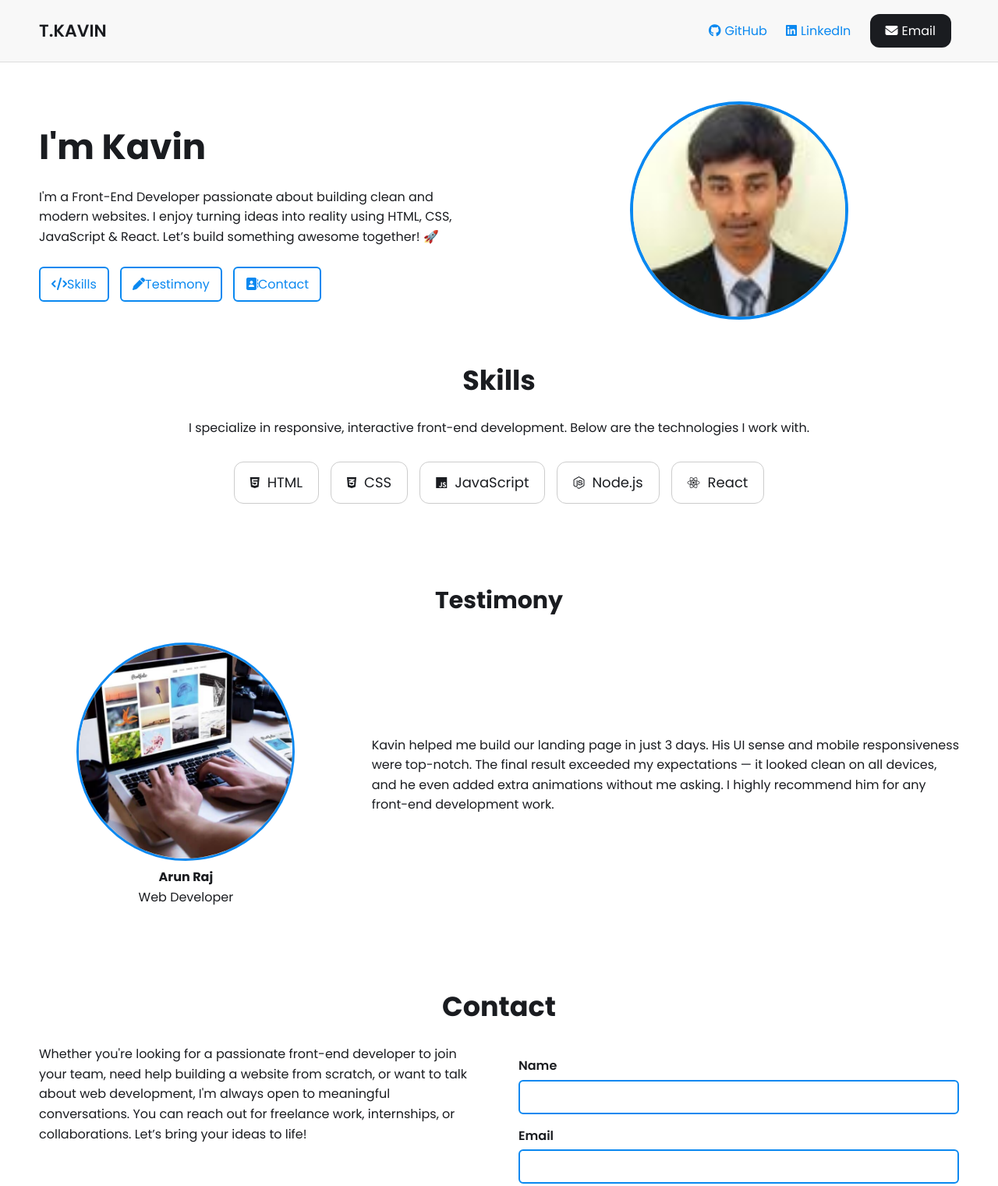
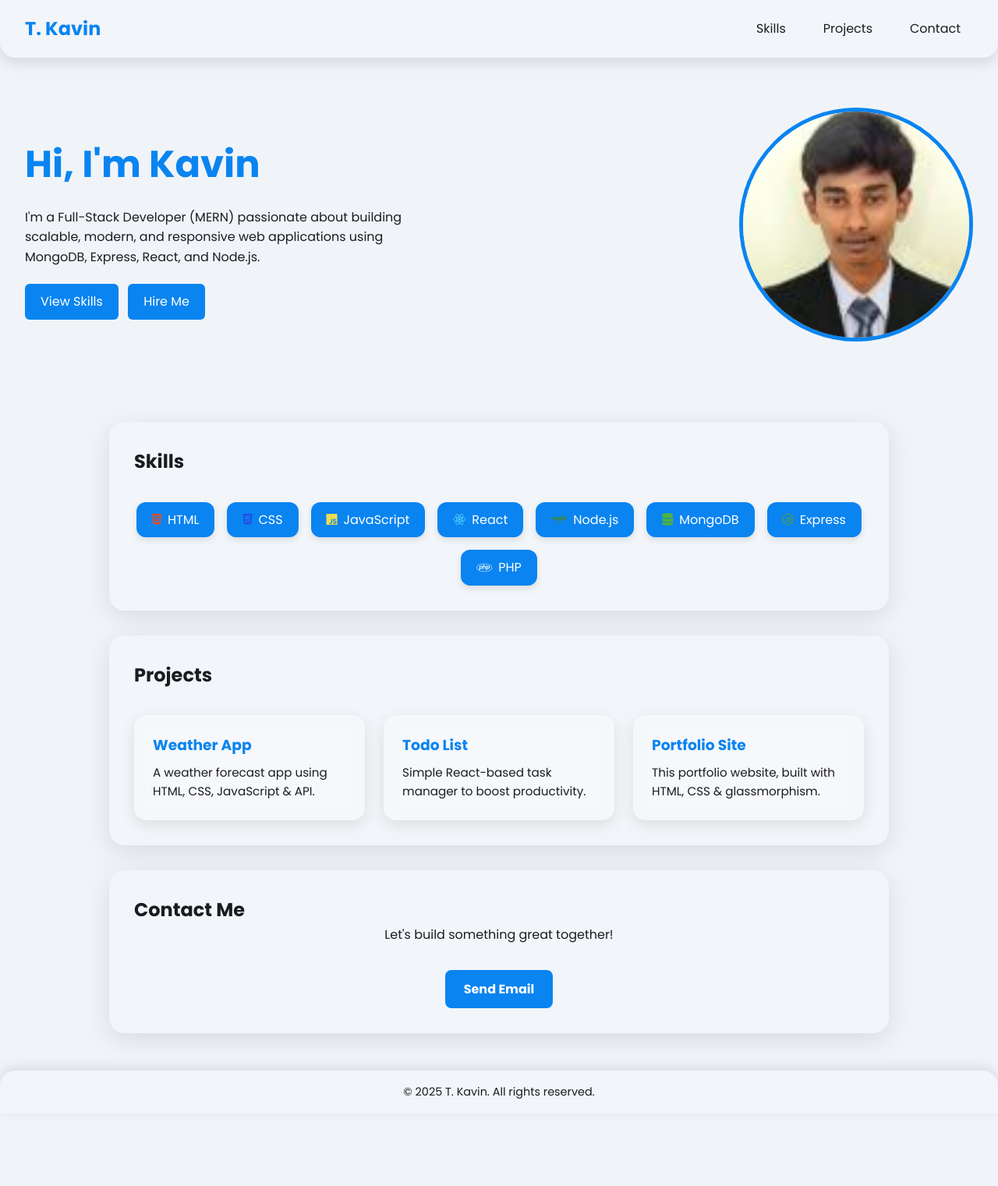
Before and after one commit to kavinthangavel245/kavinthangavel245, a plain HTML site: page index.html in a window 1280 px wide. Shown: the top 1521 px of the page at 78% size. After the commit the page ends 1428 px from the top, so only its background shows below. Drawn offline with Linux system fonts and the light colour scheme.

Commit message:
Improve version of portfolio

```diff
--- a/index.html
+++ b/index.html
@@ -5,126 +5,95 @@
     <meta charset="UTF-8" />
     <meta name="viewport" content="width=device-width, initial-scale=1.0" />
     <title>Portfolio | T. Kavin</title>
-
-  <!-- Fonts -->
     <link rel="preconnect" href="https://fonts.googleapis.com" />
     <link rel="preconnect" href="https://fonts.gstatic.com" crossorigin />
     <link href="https://fonts.googleapis.com/css2?family=Poppins:wght@400;600;700&display=swap" rel="stylesheet" />
-
-  <!-- Font Awesome -->
     <link rel="stylesheet" href="https://cdnjs.cloudflare.com/ajax/libs/font-awesome/6.7.2/css/all.min.css"
-    integrity="sha512-Evv84Mr4kqVGRNSgIGL/F/aIDqQb7xQ2vcrdIwxfjThSH8CSR7PBEakCr51Ck+w+/U6swU2Im1vVX0SVk9ABhg=="
         crossorigin="anonymous" referrerpolicy="no-referrer" />
-
-  <!-- Custom CSS -->
-  <link rel="stylesheet" href="style.css" />
+    <link rel="stylesheet" href="style.css">
 </head>
 
 <body>
-  <!-- Navigation -->
+
     <nav>
-    <div class="left">
-      <a href="/">T.KAVIN</a>
+        <div class="logo"><a href="#">T. Kavin</a></div>
+        <div class="mobile-menu-toggle" onclick="toggleMenu()">
+            <i class="fas fa-bars"></i>
         </div>
-    <div class="right">
-      <a href="https://github.com" target="_blank" rel="noopener noreferrer">
-        <i class="fa-brands fa-github"></i><span>GitHub</span>
-      </a>
-      <a href="https://linkedin.com" target="_blank" rel="noopener noreferrer">
-        <i class="fa-brands fa-linkedin"></i><span>LinkedIn</span>
-      </a>
-      <a href="mailto:kavinthangavel245@gmail.com">
-        <i class="fa-solid fa-envelope"></i><span>Email</span>
-      </a>
+        <div class="menu" id="menu">
+            <a href="#skills">Skills</a>
+            <a href="#projects">Projects</a>
+            <a href="#contact">Contact</a>
         </div>
     </nav>
 
-  <main>
-    <!-- Hero Section -->
-    <section class="hero-section">
-      <div class="text">
-        <h2>I'm Kavin</h2>
-        <p>
-          I'm a Front-End Developer passionate about building clean and modern websites.
-          I enjoy turning ideas into reality using HTML, CSS, JavaScript & React.
-          Let’s build something awesome together! 🚀
-        </p>
-        <div class="links">
-          <a href="#skills"><i class="fa-solid fa-code"></i><span>Skills</span></a>
-          <a href="#testimony"><i class="fa-solid fa-pen"></i><span>Testimony</span></a>
-          <a href="#contact"><i class="fa-solid fa-address-book"></i><span>Contact</span></a>
+    <section class="hero">
+        <div class="hero-text">
+            <h1>Hi, I'm Kavin</h1>
+            <p>I'm a Full-Stack Developer (MERN) passionate about building scalable, modern, and responsive web
+                applications using MongoDB, Express, React, and Node.js.</p>
+            <div class="btns">
+                <a href="#skills">View Skills</a>
+                <a href="#contact">Hire Me</a>
             </div>
         </div>
-      <div class="headshot">
-        <img src="./assets/kavin.jpg" width="300" height="300" alt="Portrait of Kavin" />
+        <div class="hero-img">
+            <img src="./assets/kavin.jpg" alt="Kavin headshot">
         </div>
     </section>
 
-    <!-- Skills Section -->
-    <section id="skills" class="skills-section">
+    <section class="section glass" id="skills">
         <h2>Skills</h2>
-      <div class="text">
-        <p>
-          I specialize in responsive, interactive front-end development. Below are the technologies I work with.
-        </p>
-      </div>
-      <div class="cells">
-        <div class="cell"><i class="fa-brands fa-html5"></i><span>HTML</span></div>
-        <div class="cell"><i class="fa-brands fa-css3-alt"></i><span>CSS</span></div>
-        <div class="cell"><i class="fa-brands fa-js"></i><span>JavaScript</span></div>
-        <div class="cell"><i class="fa-brands fa-node-js"></i><span>Node.js</span></div>
-        <div class="cell"><i class="fa-brands fa-react"></i><span>React</span></div>
+        <div class="skills">
+            <div class="skill"><i class="fa-brands fa-html5"></i> HTML</div>
+            <div class="skill"><i class="fa-brands fa-css3-alt"></i> CSS</div>
+            <div class="skill"><i class="fa-brands fa-js"></i> JavaScript</div>
+            <div class="skill"><i class="fa-brands fa-react"></i> React</div>
+            <div class="skill"><i class="fa-brands fa-node"></i> Node.js</div>
+            <div class="skill"><i class="fa-solid fa-database"></i> MongoDB</div>
+            <div class="skill"><i class="fa-brands fa-node-js"></i> Express</div>
+            <div class="skill"><i class="fa-brands fa-php"></i> PHP</div>
         </div>
     </section>
 
-    <!-- Testimony Section -->
-    <section id="testimony" class="testimony-section">
-      <h2>Testimony</h2>
-      <div class="group">
-        <div class="person-details">
-          <img src="/assets/online-portfolio-768x600.jpg" alt="Laptop and workspace" />
-          <p><strong>Arun Raj</strong></p>
-          <p>Web Developer</p>
+    <section class="section glass" id="projects">
+        <h2>Projects</h2>
+        <div class="projects-grid">
+            <div class="project-card">
+                <h3>Weather App</h3>
+                <p>A weather forecast app using HTML, CSS, JavaScript & API.</p>
             </div>
-        <div class="text">
-          <p>
-            Kavin helped me build our landing page in just 3 days.
-            His UI sense and mobile responsiveness were top-notch.
-            The final result exceeded my expectations — it looked clean on all devices,
-            and he even added extra animations without me asking.
-            I highly recommend him for any front-end development work.
-          </p>
+            <div class="project-card">
+                <h3>Todo List</h3>
+                <p>Simple React-based task manager to boost productivity.</p>
+            </div>
+            <div class="project-card">
+                <h3>Portfolio Site</h3>
+                <p>This portfolio website, built with HTML, CSS & glassmorphism.</p>
             </div>
         </div>
     </section>
 
-    <!-- Contact Section -->
-    <section id="contact" class="contact-section">
-      <h2>Contact</h2>
-      <div class="group">
-        <div class="text">
-          <p>
-            Whether you're looking for a passionate front-end developer to join your team,
-            need help building a website from scratch, or want to talk about web development,
-            I'm always open to meaningful conversations. You can reach out for freelance work,
-            internships, or collaborations. Let’s bring your ideas to life!
-          </p>
+    <section class="section glass" id="contact">
+        <h2>Contact Me</h2>
+        <div class="contact">
+            <p style="text-align:center; margin-bottom: 2rem;">Let's build something great together!</p>
+            <div style="text-align: center">
+                <a href="mailto:kavinthangavel245@gmail.com" class="mailto-btn">Send Email</a>
             </div>
-        <form>
-          <label for="name">Name</label>
-          <input type="text" id="name" name="name" required />
-
-          <label for="email">Email</label>
-          <input type="email" id="email" name="email" required />
-
-          <label for="message">Message</label>
-          <textarea id="message" name="message" rows="6" required></textarea>
-
-          <button class="submit" type="submit">Send Message</button>
-        </form>
         </div>
     </section>
-  </main>
+
+    <footer class="footer">
+        <p>&copy; 2025 T. Kavin. All rights reserved.</p>
+    </footer>
+
+    <script>
+        function toggleMenu() {
+            const menu = document.getElementById("menu");
+            menu.classList.toggle("show");
+        }
+    </script>
 </body>
 
 </html>
--- a/style.css
+++ b/style.css
@@ -1,8 +1,10 @@
 :root {
-  --text-color: #1a1c20;
-  --link-color: rgb(10, 136, 240);
-  --background-color: #ffffff;
-  --border-radius: 12px;
+  --primary: #0a84f0;
+  --text: #1a1c20;
+  --background: #f0f4f8;
+  --glass: rgba(255, 255, 255, 0.15);
+  --shadow: rgba(0, 0, 0, 0.1);
+  --blur: blur(10px);
   --transition: 0.3s ease;
 }
 
@@ -14,289 +16,312 @@
 
 body {
   font-family: 'Poppins', sans-serif;
-  background-color: var(--background-color);
-  color: var(--text-color);
+  background: var(--background);
+  color: var(--text);
   line-height: 1.6;
+  overflow-x: hidden;
 }
 
-a {
-  color: var(--link-color);
-  text-decoration: none;
-}
-
-/* Navbar */
 nav {
   display: flex;
   justify-content: space-between;
   align-items: center;
-  padding: 0 50px;
-  height: 80px;
-  background-color: #f8f8f8;
-  border-bottom: 1px solid #ddd;
+  flex-wrap: wrap;
+  padding: 1rem 2rem;
+  background: var(--glass);
+  backdrop-filter: var(--blur);
+  box-shadow: 0 8px 16px var(--shadow);
+  position: sticky;
+  top: 0;
+  z-index: 100;
+  border-radius: 0 0 20px 20px;
+  width: 100%;
 }
 
-nav .left a {
-  font-size: 22px;
-  font-weight: 600;
-  color: var(--text-color);
+nav .logo a {
+  font-weight: 700;
+  font-size: 1.5rem;
+  color: var(--primary);
+  text-decoration: none;
 }
 
-nav .right a {
-  margin: 0 10px;
+.menu {
+  display: flex;
+  gap: 1rem;
+}
+
+.menu a {
+  padding: 8px 16px;
+  border-radius: 8px;
+  transition: var(--transition);
+  color: var(--text);
+  text-decoration: none;
+}
+
+.menu a:hover {
+  background-color: var(--primary);
+  color: white;
+}
+
+.mobile-menu-toggle {
+  display: none;
+  font-size: 1.8rem;
+  cursor: pointer;
+  color: var(--primary);
+  padding: 0 1.5rem;
+}
+
+.hero {
+  display: flex;
+  flex-wrap: wrap;
+  align-items: center;
+  justify-content: center;
+  padding: 4rem 2rem;
+  gap: 2rem;
+}
+
+.hero-text {
+  flex: 1;
+  min-width: 260px;
+}
+
+.hero-text h1 {
+  font-size: 3rem;
+  color: var(--primary);
+}
+
+.hero-text p {
+  max-width: 500px;
+  margin: 1rem 0;
+  font-size: 1rem;
+}
+
+.btns a {
+  display: inline-block;
+  margin: 6px 8px 0 0;
+  padding: 10px 20px;
+  background-color: var(--primary);
+  color: white;
+  border-radius: 6px;
+  transition: var(--transition);
+  text-decoration: none;
+}
+
+.btns a:hover {
+  filter: brightness(0.9);
+}
+
+.hero-img img {
+  width: 300px;
+  height: 300px;
+  border-radius: 50%;
+  object-fit: cover;
+  border: 5px solid var(--primary);
+}
+
+.section {
+  padding: 4rem 2rem;
+  margin: 2rem auto;
+  max-width: 1000px;
+}
+
+.glass {
+  background: var(--glass);
+  backdrop-filter: var(--blur);
+  box-shadow: 0 8px 32px var(--shadow);
+  border-radius: 20px;
+  padding: 2rem;
+}
+
+.skills {
+  display: flex;
+  flex-wrap: wrap;
+  gap: 1rem;
+  justify-content: center;
+  margin-top: 2rem;
+}
+
+.skill {
+  display: flex;
+  align-items: center;
+  gap: 0.5rem;
+  background-color: var(--primary);
+  color: white;
+  padding: 10px 20px;
+  border-radius: 12px;
+  font-weight: 500;
+  box-shadow: 0 4px 8px var(--shadow);
+  transition: var(--transition);
   font-size: 16px;
+}
+
+.skill:hover {
+  transform: translateY(-5px);
+}
+
+.skill i.fa-html5 { color: #e44d26; }
+.skill i.fa-css3-alt { color: #264de4; }
+.skill i.fa-js { color: #f0db4f; }
+.skill i.fa-react { color: #61dafb; }
+.skill i.fa-node { color: #3c873a; }
+.skill i.fa-database { color: #4db33d; }
+.skill i.fa-node-js { color: #539e43; }
+
+.projects-grid {
+  display: grid;
+  grid-template-columns: repeat(auto-fit, minmax(250px, 1fr));
+  gap: 1.5rem;
+  margin-top: 2rem;
+}
+
+.project-card {
+  background: var(--glass);
+  backdrop-filter: var(--blur);
+  border-radius: 16px;
+  padding: 1.5rem;
+  box-shadow: 0 6px 20px var(--shadow);
   transition: var(--transition);
 }
 
-nav .right a:last-child {
-  background-color: var(--text-color);
-  color: white;
-  padding: 10px 20px;
-  border-radius: var(--border-radius);
+.project-card h3 {
+  color: var(--primary);
+  margin-bottom: 0.5rem;
 }
 
-nav .right a span {
-  margin-left: 5px;
+.project-card p {
+  font-size: 0.95rem;
 }
 
-/* Hero Section */
-.hero-section {
-  display: flex;
-  justify-content: space-between;
-  align-items: center;
-  padding: 50px;
-  gap: 50px;
-  flex-wrap: wrap;
+.project-card:hover {
+  transform: translateY(-5px);
 }
 
-.hero-section .text {
-  flex: 1;
-  min-width: 300px;
+.mailto-btn {
+  background-color: var(--primary);
+  color: white;
+  padding: 12px 24px;
+  border-radius: 8px;
+  font-weight: bold;
+  transition: var(--transition);
+  display: inline-block;
+  text-decoration: none;
 }
 
-.hero-section h2 {
-  font-size: 45px;
-  margin-bottom: 15px;
+.mailto-btn:hover {
+  filter: brightness(0.9);
 }
 
-.hero-section p {
-  max-width: 600px;
+.footer {
+  text-align: center;
+  padding: 1rem 0;
+  background: var(--glass);
+  backdrop-filter: var(--blur);
+  color: var(--text);
+  font-size: 0.9rem;
+  box-shadow: 0 -4px 16px var(--shadow);
+  margin-top: 3rem;
+  border-radius: 20px 20px 0 0;
 }
 
-.hero-section .links {
-  margin-top: 25px;
-}
-
-.hero-section .links a {
-  display: inline-block;
-  padding: 8px 14px;
-  border: 2px solid var(--link-color);
-  border-radius: 6px;
-  margin-right: 10px;
-  transition: var(--transition);
-}
-
-.hero-section .links a:hover {
-  background-color: var(--link-color);
-  color: white;
-}
-
-.hero-section .headshot {
-  flex: 1;
-  display: flex;
-  justify-content: center;
-}
-
-.hero-section .headshot img {
-  width: 280px;
-  height: 280px;
-  object-fit: cover;
-  border-radius: 50%;
-  border: 4px solid var(--link-color);
-}
-
-/* Skills Section */
-.skills-section {
-  padding: 0 50px;
-  margin-bottom: 100px;
+@media (max-width: 768px) {
+  .hero {
+    flex-direction: column;
     text-align: center;
   }
 
-.skills-section h2 {
-  font-size: 35px;
-  margin-bottom: 20px;
+  .hero-img img {
+    width: 220px;
+    height: 220px;
   }
 
-.skills-section .text {
-  margin-bottom: 30px;
+  .hero-text h1 {
+    font-size: 2.2rem;
   }
 
-.skills-section .cells {
-  display: flex;
-  justify-content: center;
-  flex-wrap: wrap;
-  gap: 15px;
+  .menu {
+    display: none;
+    flex-direction: column;
+    width: 100%;
+    padding-top: 1rem;
   }
 
-.skills-section .cell {
+  .menu.show {
     display: flex;
-  align-items: center;
-  gap: 10px;
-  padding: 12px 20px;
-  border: 1px solid #ccc;
-  border-radius: var(--border-radius);
-  transition: var(--transition);
+    background: var(--glass);
+    backdrop-filter: var(--blur);
+    padding: 1rem 2rem;
+    border-radius: 0 0 20px 20px;
   }
 
-.skills-section .cell:hover {
-  background-color: var(--link-color);
-  color: white;
+  .mobile-menu-toggle {
+    display: block;
+    position: absolute;
+    top: 1.2rem;
+    right: 1.5rem;
   }
 
-.skills-section .cell span {
-  font-size: 18px;
-  font-weight: 500;
-}
-
-/* Testimony Section */
-.testimony-section {
-  padding: 0 50px;
-  margin-bottom: 100px;
-}
-
-.testimony-section h2 {
-  font-size: 30px;
-  margin-bottom: 30px;
-  text-align: center;
-}
-
-.testimony-section .group {
-  display: flex;
-  align-items: center;
-  gap: 50px;
-  flex-wrap: wrap;
-}
-
-.testimony-section .person-details {
-  flex: 1;
-  text-align: center;
-}
-
-.testimony-section .person-details img {
-  width: 280px;
-  height: 280px;
-  object-fit: cover;
-  border-radius: 50%;
-  border: 3px solid var(--link-color);
-}
-
-.testimony-section .text {
-  flex: 2;
-}
-
-/* Contact Section */
-.contact-section {
-  padding: 0 50px;
-  margin-bottom: 100px;
-}
-
-.contact-section h2 {
-  font-size: 35px;
-  margin-bottom: 20px;
-  text-align: center;
-}
-
-.contact-section .group {
-  display: flex;
-  gap: 50px;
-  flex-wrap: wrap;
-}
-
-.contact-section .group .text {
-  flex: 1;
-  min-width: 280px;
-}
-
-.contact-section .group form {
-  flex: 1;
-  display: flex;
-  flex-direction: column;
-  min-width: 280px;
-}
-
-.contact-section form label {
-  margin-top: 15px;
-  font-weight: 600;
-}
-
-.contact-section form input,
-.contact-section form textarea {
-  font-family: 'Poppins', sans-serif;
-  border: 2px solid var(--link-color);
-  background-color: transparent;
-  padding: 10px;
-  margin-top: 5px;
-  resize: none;
-  border-radius: 6px;
-  outline: none;
-}
-
-.contact-section form button {
-  margin-top: 20px;
-  font-size: 16px;
-  font-family: 'Poppins', sans-serif;
-  background-color: var(--link-color);
-  color: white;
-  border: none;
-  padding: 12px 20px;
-  border-radius: var(--border-radius);
-  cursor: pointer;
-  transition: var(--transition);
-}
-
-.contact-section form button:hover {
-  filter: brightness(0.9);
-}
-
-/* Media Queries */
-@media (max-width: 850px) {
-  .hero-section h2 {
-    font-size: 35px;
-  }
-
-  .testimony-section,
-  .contact-section {
-    text-align: center;
-  }
-
-  .contact-section .group {
-    flex-direction: column;
+  nav .menu a {
+    padding: 10px 0;
   }
 }
 
-@media (max-width: 600px) {
-  nav {
-    padding: 0 20px;
+/* Responsive fix for very small screens (below 300px) */
+@media (max-width: 300px) {
+  body {
+    font-size: 14px;
   }
 
-  nav .right a {
-    padding: 18px;
+  nav {
+    flex-direction: column;
+    padding: 0.8rem 1rem;
   }
 
-  nav .right a span {
-    display: none;
+  .logo a {
+    font-size: 1.2rem;
   }
 
-  nav .right a:last-child {
-    background-color: transparent;
-    color: var(--text-color);
-    padding: 0;
+  .mobile-menu-toggle {
+    top: 0.8rem;
+    right: 1rem;
   }
 
-  .skills-section {
-    padding: 0 20px;
+  .hero {
+    padding: 2rem 1rem;
   }
 
-  .contact-section {
-    padding: 20px;
+  .hero-text h1 {
+    font-size: 1.5rem;
+  }
+
+  .hero-text p {
+    font-size: 0.9rem;
+  }
+
+  .btns a {
+    padding: 8px 14px;
+    font-size: 0.85rem;
+  }
+
+  .hero-img img {
+    width: 150px;
+    height: 150px;
+  }
+
+  .skill {
+    font-size: 14px;
+    padding: 8px 12px;
+  }
+
+  .project-card h3 {
+    font-size: 1rem;
+  }
+
+  .project-card p {
+    font-size: 0.85rem;
+  }
+
+  .mailto-btn {
+    padding: 10px 18px;
+    font-size: 0.9rem;
   }
 }
```
Lines whose indentation alone changed are shown as unchanged.
